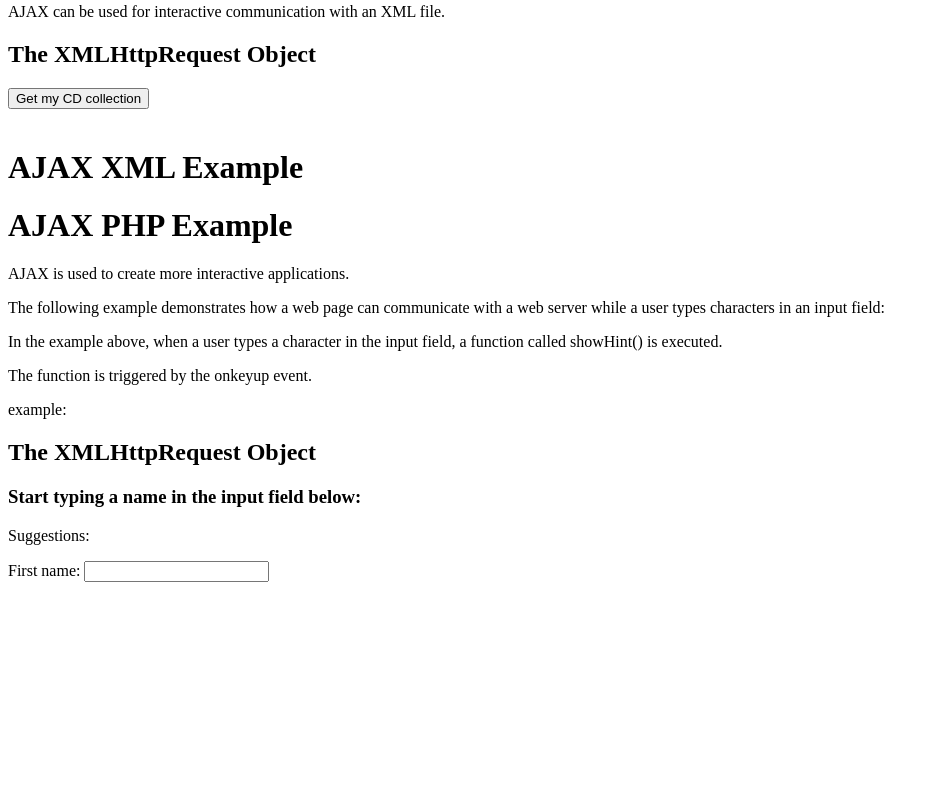
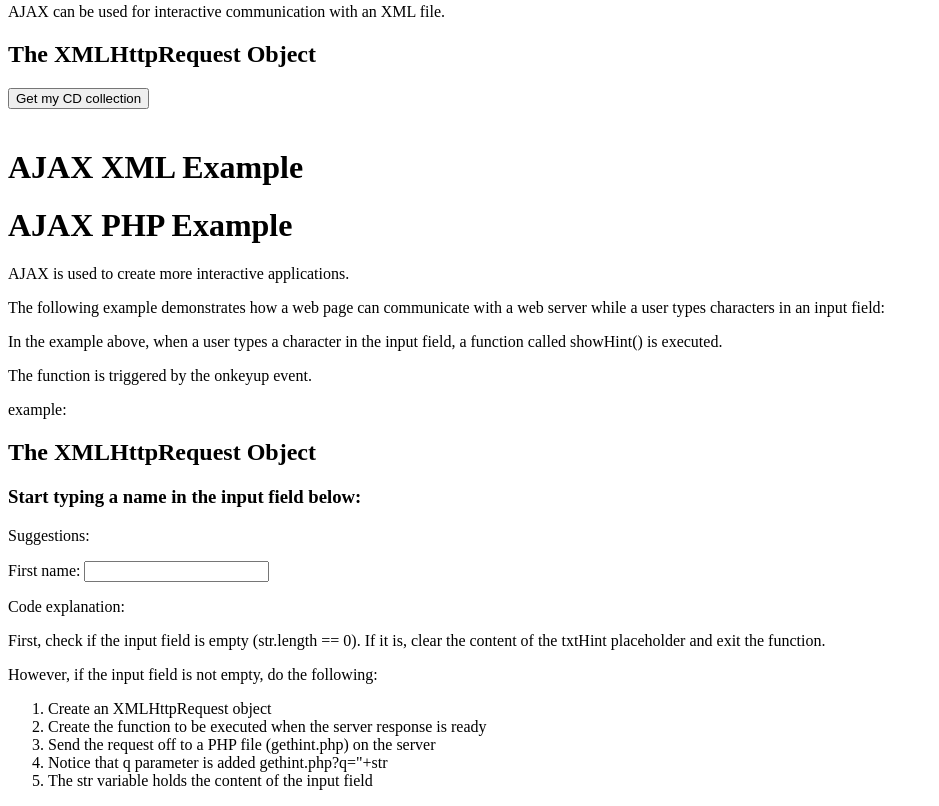
Before and after one commit to ilarioni/AJAXJSBasicsHandout01, a plain HTML site: page index.html in a window 1280 px wide. Shown: the part 3954-4760 px from the top of the page, without its empty margins (0-939 px from the left). Before the commit the page ends 4552 px from the top, so only its background shows below. Drawn offline with Linux system fonts and the light colour scheme; no server answers.

Commit message:
example explained

```diff
--- a/index.html
+++ b/index.html
@@ -431,6 +431,18 @@
     }
     </script>
 
+    <p>Code explanation:</p>
+    <p>First, check if the input field is empty (str.length == 0). If it is, clear the content of the txtHint placeholder and exit the function.</p>
+
+    <p>However, if the input field is not empty, do the following:</p>
+    <ol>
+        <li>Create an XMLHttpRequest object</li>
+        <li>Create the function to be executed when the server response is ready</li>
+        <li>Send the request off to a PHP file (gethint.php) on the server</li>
+        <li>Notice that q parameter is added gethint.php?q="+str</li>
+        <li>The str variable holds the content of the input field</li>
+    </ol>
+
 
 
 
```
